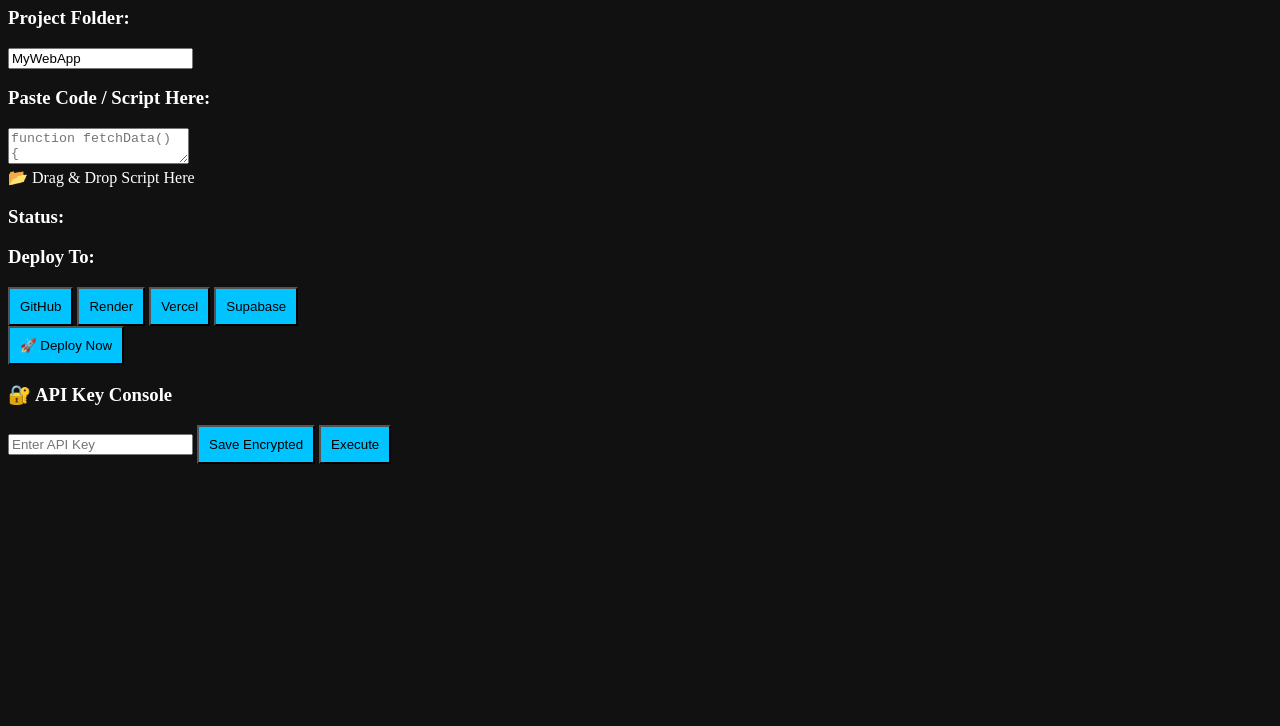
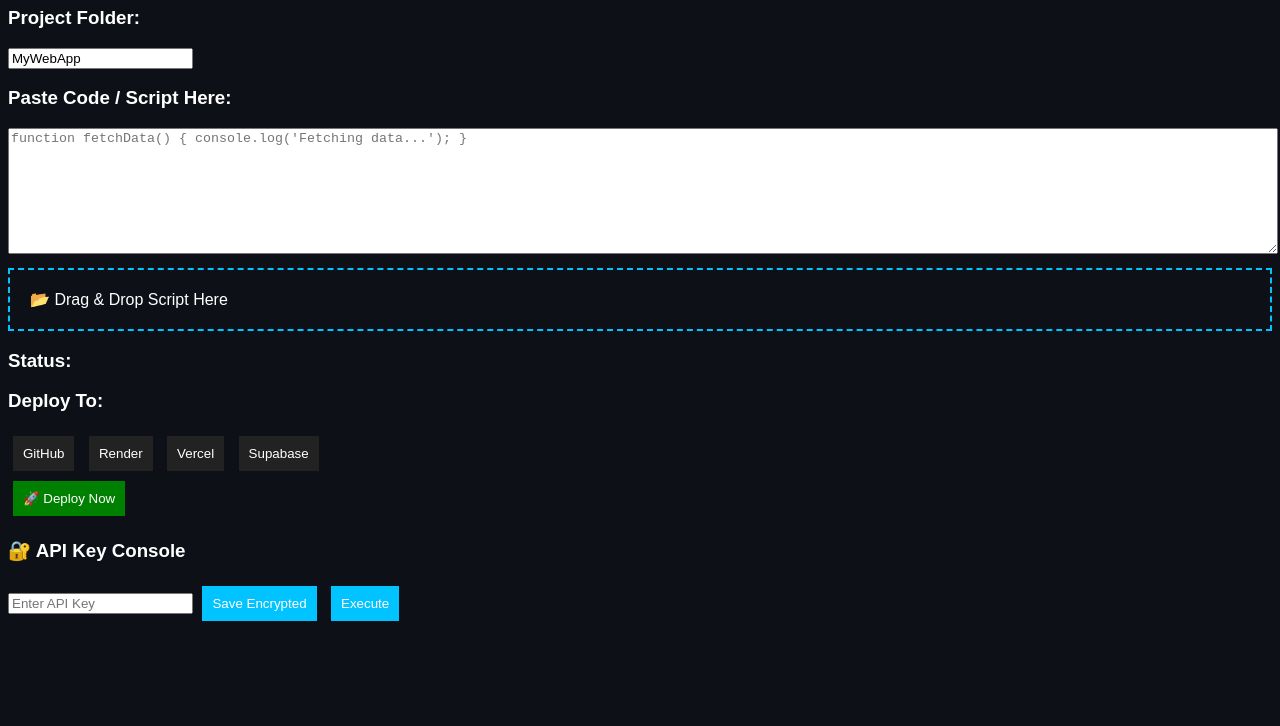
Before and after one commit to 1wb1965197116-jpg/multi-ai-deploy, a website: page frontend/index.html in a window 1280 px wide. Shown: the part 74-800 px from the top of the page. Drawn offline with Linux system fonts and the light colour scheme.

Commit message:
Update styles.css

```diff
--- a/frontend/styles.css
+++ b/frontend/styles.css
@@ -1,3 +1,40 @@
-body { background:#111; color:white; }
-button { background:#00c3ff; padding:10px; }
-#output { margin-top:20px; }
+body {
+  background: #0d1117;
+  color: white;
+  font-family: Arial;
+}
+
+textarea {
+  width: 100%;
+  height: 120px;
+}
+
+button {
+  margin: 5px;
+  padding: 10px;
+  background: #00c3ff;
+  border: none;
+  color: white;
+}
+
+button:hover {
+  background: #0099cc;
+}
+
+.deploy-buttons button {
+  background: #222;
+}
+
+.mainDeploy {
+  background: green;
+}
+
+#statusBox div {
+  font-weight: bold;
+}
+
+#dropZone {
+  border: 2px dashed #00c3ff;
+  padding: 20px;
+  margin: 10px 0;
+}
```
